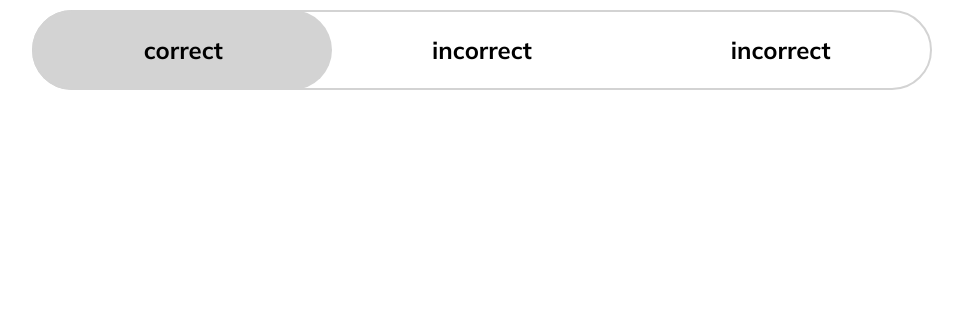
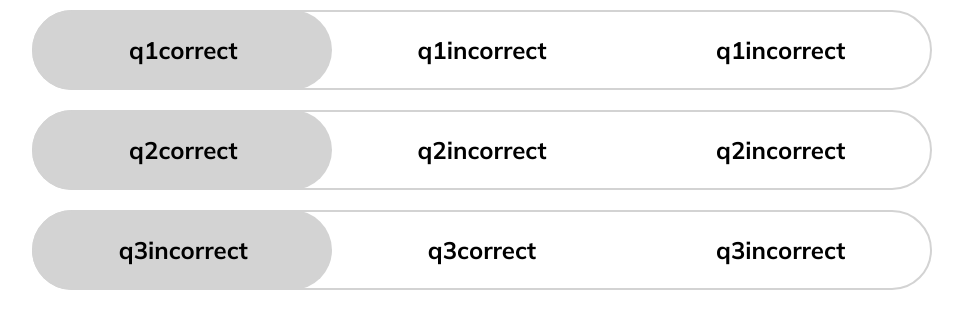
Before and after one commit to russmc/seneca-frontend-task, a React (Create React App) app: page / in a window 1280 px wide. Shown: the top 328 px of the page, without its empty margins (158-1121 px from the left). Built offline with nearby package versions, Linux system fonts and the light colour scheme.

Commit message:
feat: multiple toggles

```diff
--- a/src/App.css
+++ b/src/App.css
@@ -1,3 +1,8 @@
 .App {
   text-align: center;
+
+  display: flex;
+  flex-direction: column;
+  justify-content: center;
+  align-items: center;
 }
--- a/src/App.tsx
+++ b/src/App.tsx
@@ -5,18 +5,37 @@ import Options from './options';
 
 function App() {
 
-  // works with only two options at the moment
+  // works with one correct option at the moment
+  // number of incorrect options must be manually updated in css
   const q1Options = new Options(
-    'correct',
+    'q1correct',
     [
-      'incorrect',
-      'incorrect',
+      'q1incorrect',
+      'q1incorrect',
+    ]
+  )
+
+  const q2Options = new Options(
+    'q2correct',
+    [
+      'q2incorrect',
+      'q2incorrect',
+    ]
+  )
+
+  const q3Options = new Options(
+    'q3correct',
+    [
+      'q3incorrect',
+      'q3incorrect',
     ]
   )
 
   return (
     <div className="App">
-      <ToggleSwitch options={q1Options} />
+      <ToggleSwitch key={1} toggleIndex={1} options={q1Options} />
+      <ToggleSwitch key={2} toggleIndex={2} options={q2Options} />
+      <ToggleSwitch key={3} toggleIndex={3} options={q3Options} />
     </div>
   );
 }
--- a/src/components/Toggle.css
+++ b/src/components/Toggle.css
@@ -26,7 +26,7 @@
 
 .toggle {
     position: relative;
-    display: inline-block;
+    display: block;
     width: var(--toggle-width);
     height: var(--toggle-height);
     margin: var(--toggle-margin);
--- a/src/components/Toggle.tsx
+++ b/src/components/Toggle.tsx
@@ -4,39 +4,42 @@ import Options from '../options';
 
 interface OptionComponentProps {
     key: number;
-    index: number;
+    toggleIndex: number;
+    optionIndex: number;
     isSelected: boolean;
     selectHandler: React.ChangeEventHandler<HTMLInputElement>;
     optionText: string;
 }
 
-function OptionComponent({ index, isSelected, selectHandler, optionText }: OptionComponentProps) {
+function OptionComponent({ toggleIndex, optionIndex, isSelected, selectHandler, optionText }: OptionComponentProps) {
     return (
-        <label htmlFor={`checkbox-option-${index}`} className="option">
-            <input id={`checkbox-option-${index}`} type="checkbox" checked={isSelected} onChange={selectHandler} />
+        <label htmlFor={`q${toggleIndex}-checkbox-option${optionIndex}`} className="option">
+            <input id={`q${toggleIndex}-checkbox-option${optionIndex}`} type="checkbox" checked={isSelected} onChange={selectHandler} />
             <div className="option-text">{optionText}</div>
         </label>
     );
 }
 
 interface ToggleProps {
+    key: number;
+    toggleIndex: number;
     options: Options;
 }
 
-export default function Toggle({ options }: ToggleProps) {
+export default function Toggle({ toggleIndex, options }: ToggleProps) {
     const [selectedArray, setSelectedArray] = useState<Array<boolean>>(Array(options?.length).fill(false));
     const [shuffledOptions, setShuffledOptions] = useState<Array<string> | null>(null);
     const [sliderPosition, setSliderPosition] = useState<number>(0);
 
     useEffect(() => {
-        setShuffledOptions(options.shuffle())
+        setShuffledOptions(options.shuffle());
     }, [options]);
 
-    function selectHandler(index: number) {
+    function selectHandler(optionIndex: number) {
         const newSelectedArray = Array(selectedArray?.length).fill(false);
-        newSelectedArray[index] = true;
+        newSelectedArray[optionIndex] = true;
         setSelectedArray(newSelectedArray);
-        translateSlider(index);
+        translateSlider(optionIndex);
     }
 
     function getSliderWidth() {
@@ -45,7 +48,7 @@ export default function Toggle({ options }: ToggleProps) {
     }
 
     function translateSlider(desiredSliderPosition: number) {
-        const slider = document.querySelector<HTMLElement>('.slider')!;
+        const slider = document.getElementById(`slider-${toggleIndex}`)!;
         if(slider) {
             slider.style.left = `${getSliderWidth() * desiredSliderPosition}px`;
         }
@@ -54,12 +57,13 @@ export default function Toggle({ options }: ToggleProps) {
 
     return (
         <div className="toggle">
-            <div className="slider rounded"></div>
+            <div id={`slider-${toggleIndex}`} className='slider rounded'></div>
             <div className="slider-row rounded">
                 {shuffledOptions?.map((option, index) =>
                     <OptionComponent
                         key={index}
-                        index={index}
+                        toggleIndex={toggleIndex}
+                        optionIndex={index}
                         isSelected={selectedArray[index]}
                         selectHandler={() => {
                             selectHandler(index);
```
